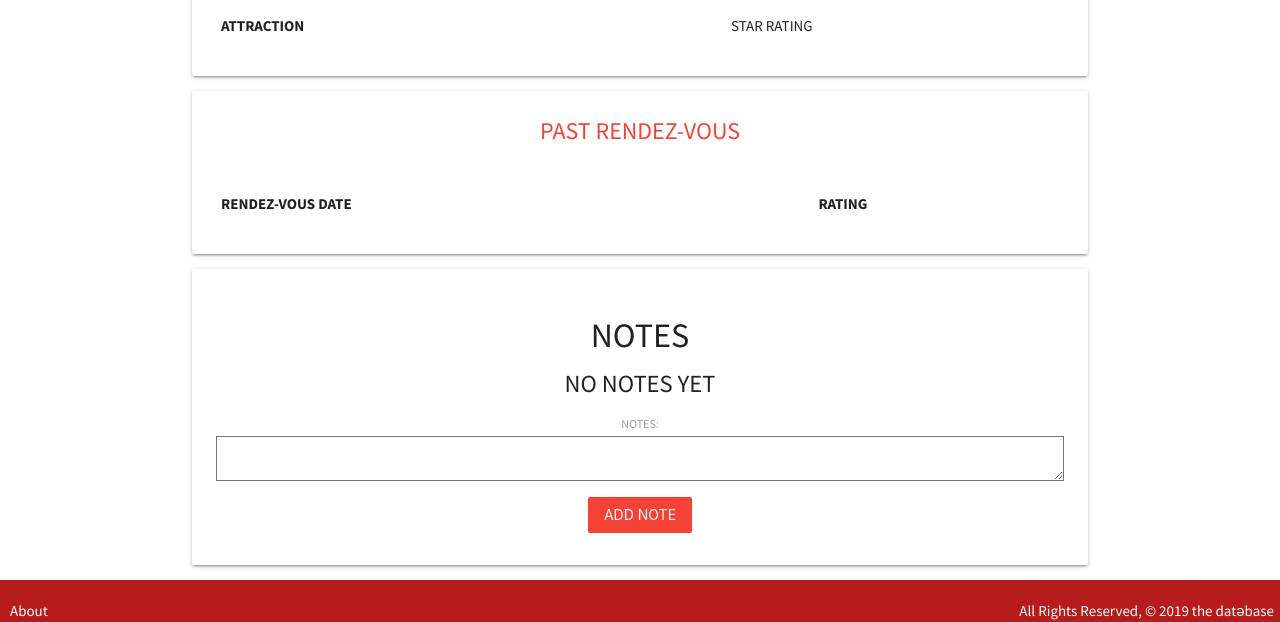
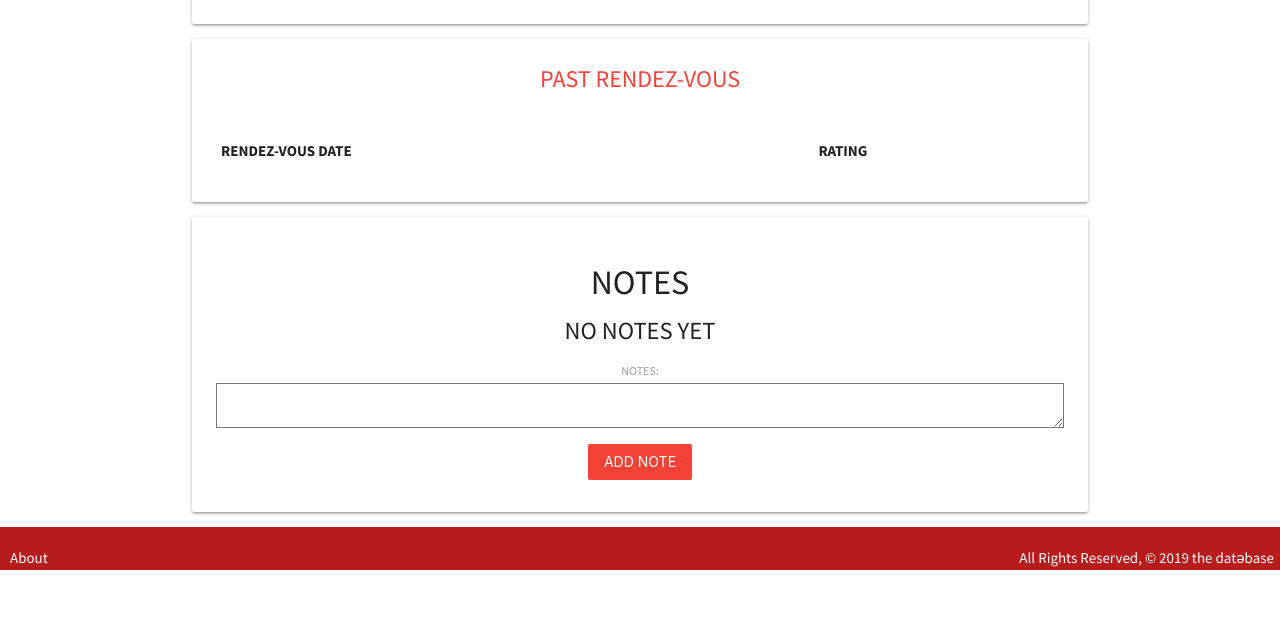
Before and after one commit to daparducci/datebase, a Django app: template main_app/templates/matches/match_detail.html in a window 1280 px wide. Shown: the part 873-1495 px from the top of the page. After the commit the page ends 1443 px from the top, so only its background shows below. Run offline with Django 3.2, Linux system fonts and the light colour scheme; the template is opened without the code that fills it: values that come from a table or form of the project are taken from there, others are empty.

Commit message:
remove attration on match detail

```diff
--- a/main_app/templates/matches/match_detail.html
+++ b/main_app/templates/matches/match_detail.html
@@ -95,10 +95,6 @@
                         <th>Zodiac</th>
                         <td>{{ match.zodiac }}</td>
                     </tr>
-                    <tr>
-                        <th>Attraction</th>
-                        <td>star rating</td>
-                    </tr>
                 </tbody>
             </table>
         </div>
```
